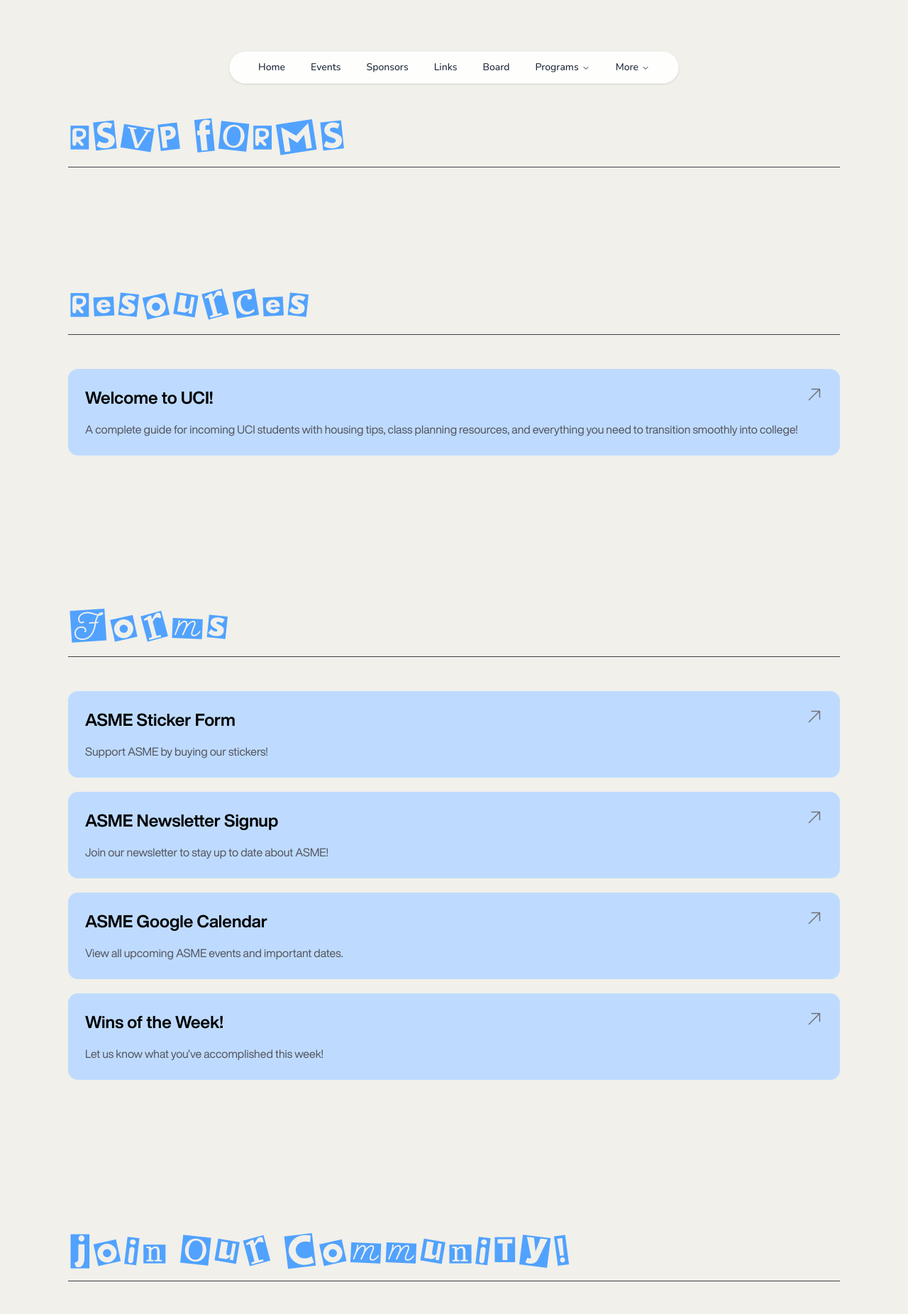
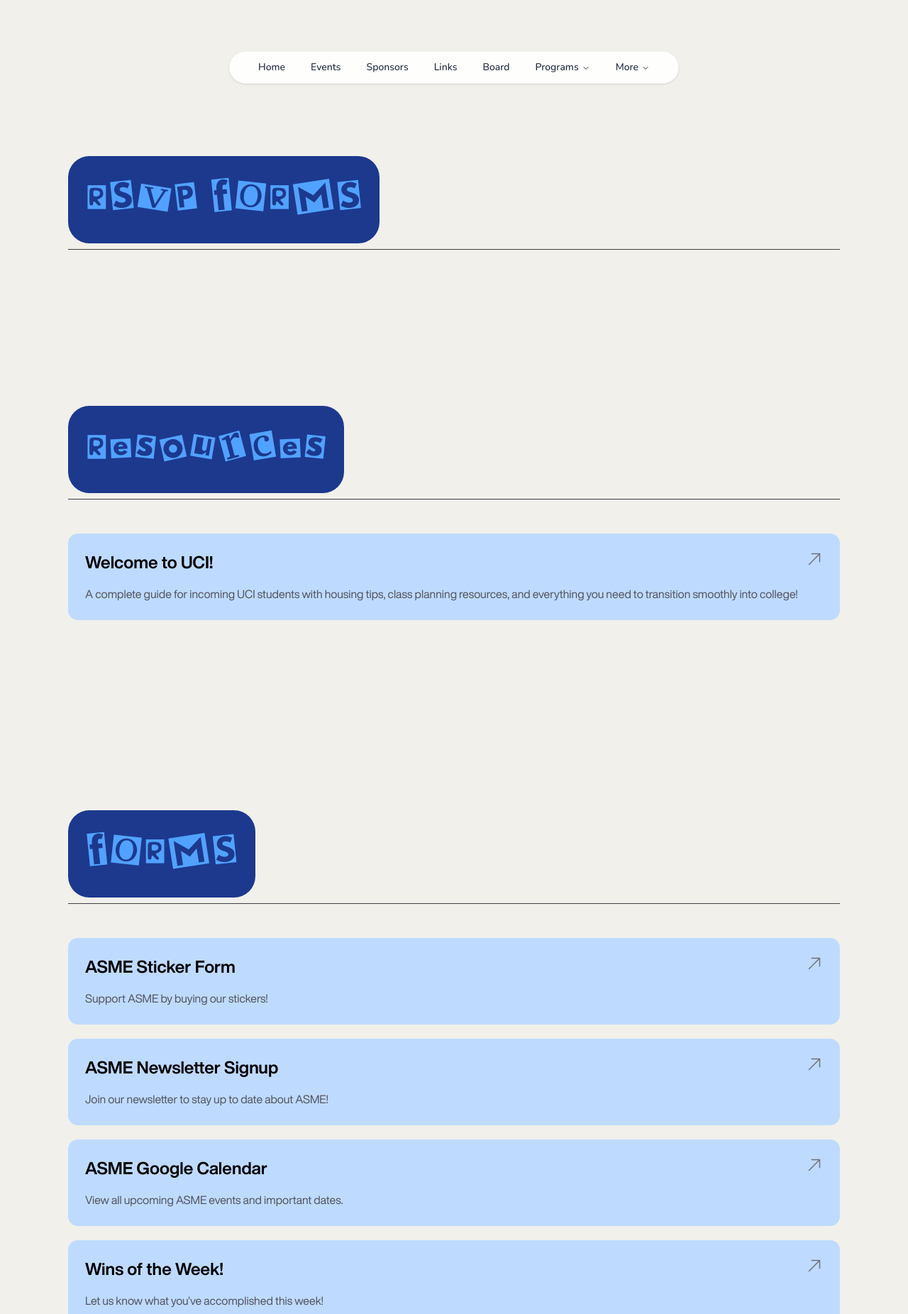
Before and after one commit to asmeuci/asme-website, a React (Vite) app in the folder asme-website/: page /links in a window 1280 px wide. Shown: the top 1852 px of the page at 71% size. Built offline with nearby package versions, Linux system fonts and the light colour scheme.

Commit message:
cleanup + decor

```diff
--- a/asme-website/src/pages/Events.tsx
+++ b/asme-website/src/pages/Events.tsx
@@ -55,9 +55,13 @@
         <div>
           <div>
             <div className= "py-0 bg-[#f1f0ea] w-full">
-              <h1 className="p-5 md:p-10 font-helvetica font-bold text-[45px] md:text-[50px] text-center bg-[#f1f0ea]">
+              <div className="bg-[#f1f0ea] container mx-auto md:w-1/4 pb-5 pt-5">
+                <div className="bg-blue-200 rounded-[10px] flex justify-center md:mt-15 md:rounded-[30px]">
+                  <h1 className=" p-10 md:p-10 font-helvetica font-bold text-[45px] md:text-[50px] text-center">
                     Instagram
-              </h1>
+                  </h1>
+                </div>
+              </div>
             </div>
             <div className="grid gap-8 bg-[#f1f0ea] sm:grid-cols-2 lg:grid-cols-3 px-10 md:px-25">
               {postLinks.map((postLink) => (
@@ -100,9 +104,13 @@
       {/*Linkedin*/}
       <div className="bg-[#f1f0ea] rounded-xl">
         <div className="container mx-auto rounded-xl">
-          <h1 className=" p-10 md:p-10 font-helvetica font-bold text-[45px] md:text-[50px] text-center">
-            Linkedin
-          </h1>
+          <div className="bg-[#f1f0ea] container mx-auto md:w-1/4 pb-2 pt-5">
+            <div className="bg-blue-200 rounded-[10px] flex justify-center md:mt-15 md:rounded-[30px]">
+              <h1 className=" p-10 md:p-10 font-helvetica font-bold text-[45px] md:text-[50px] text-center">
+                Linkedin
+              </h1>
+            </div>
+          </div>
           <div className="grid items-center gap-8 bg-[#f1f0ea] lg:grid-cols-3 px-10 md:px-25">
             {linksPost.map((link, index) => (
               <Reveal key={index} width="100%">
--- a/asme-website/src/pages/Links.tsx
+++ b/asme-website/src/pages/Links.tsx
@@ -15,9 +15,13 @@
                 {/* RSVP Section*/}
                 <Section className="bg-[#f1f0ea] pt-0">
                     <Reveal>
-                         <h1 className=" font-scrap text-[30px] md:text-[50px] text-blue-400 text-left">
+                        <div className="container mx-auto md:w-1/1 pb-2">
+                            <div className="bg-blue-900 rounded-[10px] flex justify-center md:mt-15 md:rounded-[30px]">
+                                <h1 className="px-2 py-4 md:px-6 md:py-6 font-scrap text-[30px] md:text-[50px] text-blue-400 text-left">
                                     RSVP fORMS
                                 </h1>
+                            </div>
+                        </div>
                     </Reveal>
 
                     <div className="mt-auto pt-4 border-t-[0.5px] border-zinc-700 mb-8"></div>
@@ -31,9 +35,13 @@
                 {/* Resources Section*/}
                 <Section className="bg-[#f1f0ea] pt-0">
                     <Reveal>
-                        <h1 className=" font-scrap text-[30px] md:text-[50px] text-blue-400">
+                        <div className="container mx-auto md:w-1/1 pb-2">
+                            <div className="bg-blue-900 rounded-[10px] flex justify-center md:mt-15 md:rounded-[30px]">
+                                <h1 className="px-2 py-4 md:px-6 md:py-6 font-scrap text-[30px] md:text-[50px] text-blue-400 text-left">
                                     Resources
                                 </h1>
+                            </div>
+                        </div>
                     </Reveal>
                     <div className="mt-auto pt-4 border-t-[0.5px] border-zinc-700 mb-8"></div>
 
@@ -53,9 +61,13 @@
                 {/* General Forms Section*/}
                 <Section className="bg-[#f1f0ea]">
                     <Reveal>
-                        <h1 className=" font-scrap text-[30px] md:text-[50px] text-blue-400">
-                            Forms
+                        <div className="container mx-auto md:w-1/1 pb-2">
+                            <div className="bg-blue-900 rounded-[10px] flex justify-center md:mt-15 md:rounded-[30px]">
+                                <h1 className="px-2 py-4 md:px-6 md:py-6 font-scrap text-[30px] md:text-[50px] text-blue-400 text-left">
+                                    fORMS
                                 </h1>
+                            </div>
+                        </div>
                     </Reveal>
                     <div className="mt-auto pt-4 border-t-[0.5px] border-zinc-700 mb-8"></div>
 
@@ -94,9 +106,13 @@
                 {/* Community Section */}
                 <Section className="bg-[#f1f0ea]">
                     <Reveal>
-                        <h1 className=" font-scrap text-[30px] md:text-[50px] text-blue-400">
+                        <div className="container mx-auto md:w-1/1 pb-2">
+                            <div className="bg-blue-900 rounded-[10px] flex justify-center md:mt-15 md:rounded-[30px]">
+                                <h1 className="px-2 py-4 md:px-6 md:py-6 font-scrap text-[30px] md:text-[50px] text-blue-400 text-left">
                                     join Our CommuniTy!
                                 </h1>
+                            </div>
+                        </div>
                     </Reveal>
                     <div className="mt-auto pt-4 border-t-[0.5px] border-zinc-700 mb-8"></div>
 
--- a/asme-website/src/pages/NetworkRegister.tsx
+++ b/asme-website/src/pages/NetworkRegister.tsx
@@ -16,8 +16,8 @@
 };
 
 const FALLBACK_TIERS: Tier[] = [
+  { id: "meal", label: "Meal", amount: null, currency: "usd" },
   { id: "no_meal", label: "No meal", amount: null, currency: "usd" },
-  { id: "meal", label: "Meal", amount: null, currency: "usd" },
 ];
 
 const MAX_RESUME_BYTES = 2 * 1024 * 1024;
--- a/asme-website/tsconfig.app.json
+++ b/asme-website/tsconfig.app.json
@@ -7,7 +7,6 @@
     "module": "ESNext",
     "types": ["vite/client"],
     "skipLibCheck": true,
-        "baseUrl": ".",
     "paths": {
       "@/*": [
         "./src/*"
```
Also changed, not shown: 2 other files (tests, documents, lock files or other folders). Lines whose indentation alone changed are shown as unchanged.
